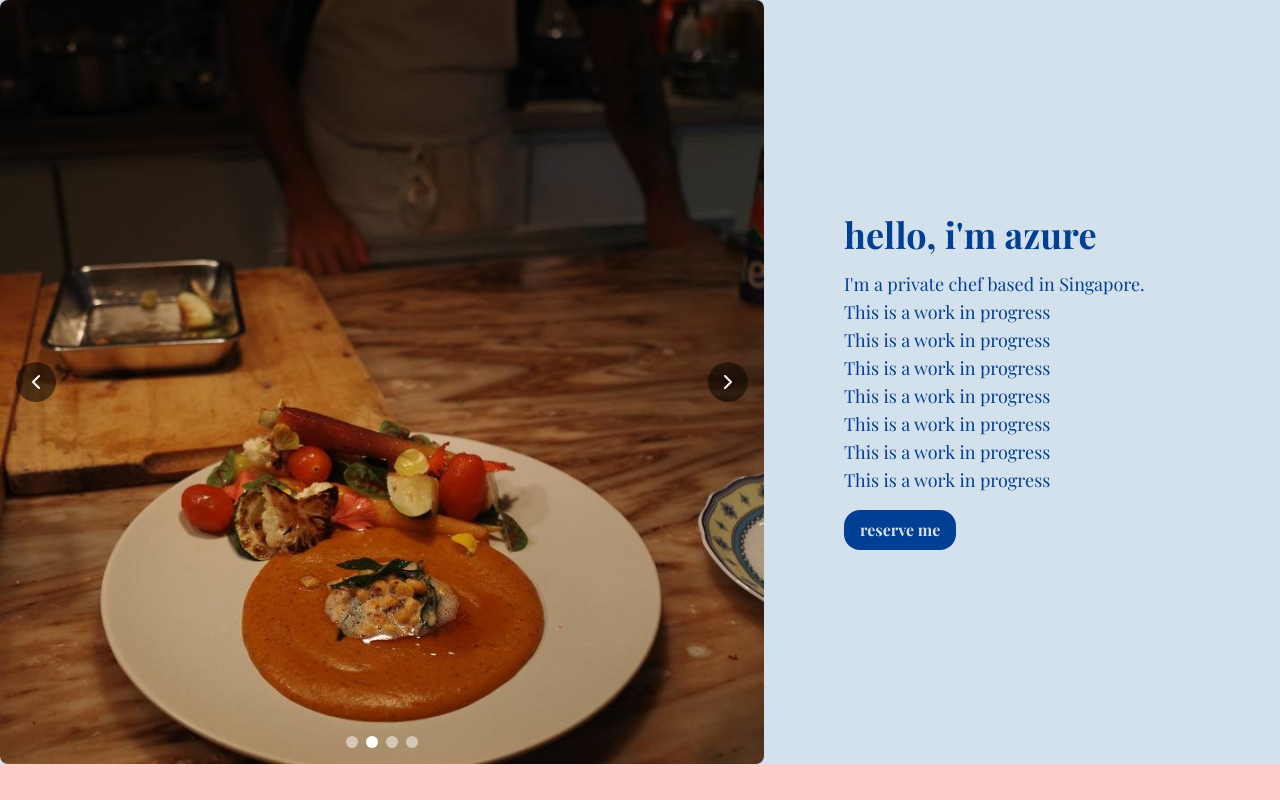
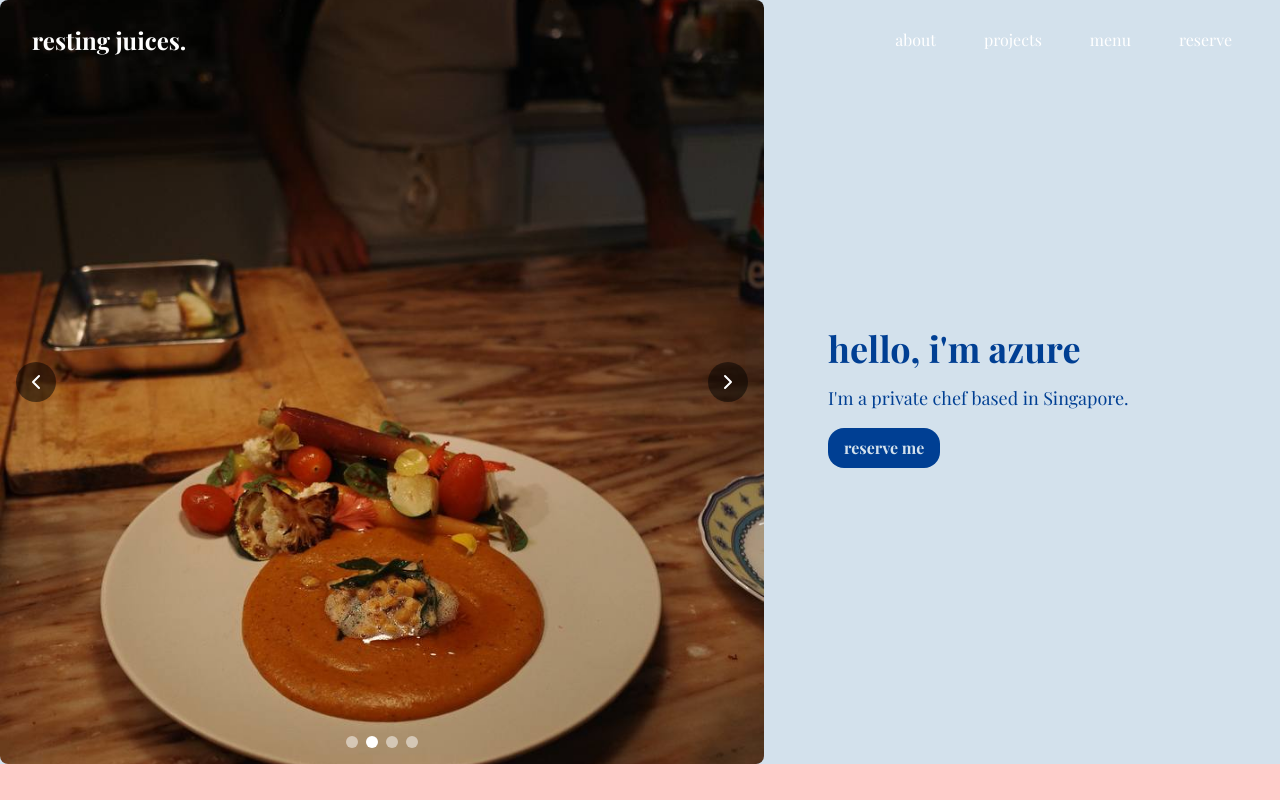
Before and after one commit to ivaanteo/resting-juices, a React (Vite) app: page / in a window 1280 px wide. Shown: the top 800 px of the page. Built offline with nearby package versions, Linux system fonts and the light colour scheme; a web font is replaced by a local one.

Commit message:
add nav bar

```diff
--- a/src/App.tsx
+++ b/src/App.tsx
@@ -1,3 +1,4 @@
+import NavBar from "./components/NavBar";
 import ContactSection from "./sections/ContactSection";
 import DiningSection from "./sections/DiningSection";
 import IntroSection from "./sections/IntroSection";
@@ -7,6 +8,7 @@ function App() {
 
   return (
     <>
+      <NavBar />
       <IntroSection />
       <DiningSection />
       <MenuSection />
--- /dev/null
+++ b/src/components/NavBar.tsx
@@ -0,0 +1,61 @@
+import { useEffect, useState } from "react";
+import { Menu, X } from "lucide-react";
+
+export default function NavBar() {
+  const [isMenuOpen, setIsMenuOpen] = useState<Boolean>(false);
+
+  const toggleMenu = () => {
+    setIsMenuOpen((prev: Boolean) => !prev);
+  };
+
+  const tabs: string[] = ["about", "projects", "menu", "reserve"];
+
+  // listen to screen width and close menu if > 764px
+  useEffect(() => {
+    const handleResize = () => {
+      if (window.innerWidth > 764 && isMenuOpen) {
+        setIsMenuOpen(false);
+      }
+    };
+
+    window.addEventListener("resize", handleResize);
+    return () => window.removeEventListener("resize", handleResize);
+  }, [isMenuOpen]);
+
+  return (
+    <div
+      className={`w-full top-0 z-50 fixed flex flex-col md:flex-row justify-between `}
+    >
+      <div
+        className={`justify-between flex flex-row px-8 py-6 transition-all ease-in-out duration-[500ms] ${
+          isMenuOpen ? "bg-darkPurple" : ""
+        }`}
+      >
+        <button>
+          <h3 className={`text-white`}>resting juices.</h3>
+        </button>
+        <button onClick={toggleMenu}>
+          {isMenuOpen ? (
+            <X size={32} className="text-white" />
+          ) : (
+            <Menu size={32} className="text-white md:opacity-0" />
+          )}
+        </button>
+      </div>
+      <div className={`flex flex-col md:flex-row md:bg-none md:gap-4 md:pr-8`}>
+        {tabs.map((tab: string, index: number) => (
+          <button
+            key={index}
+            // Note: tailwind only allows for static values in transitionDelay
+            style={{ transitionDelay: `${index * 100}ms` }}
+            className={`transition-all duration-[500ms] ease-in-out md:translate-x-0 ${
+              isMenuOpen ? "translate-x-0" : "-translate-x-full"
+            } p-4 md:bg-transparent md:border-none bg-darkPurple hover:text-yellow text-white  border-t-[1px] border-white md:text-white `}
+          >
+            {tab}
+          </button>
+        ))}
+      </div>
+    </div>
+  );
+}
--- a/src/sections/ContactSection.tsx
+++ b/src/sections/ContactSection.tsx
@@ -3,11 +3,12 @@ import Button from "../components/StyledButton";
 export default function ContactSection() {
   return (
     <section>
-      <div className="flex flex-col lg:flex-row lg:justify-around bg-darkPurple py-12">
+      <div className="flex flex-col md:flex-row md:justify-around bg-darkPurple py-12">
         <div className="flex flex-col justify-center text-right py-8 px-16">
           <h1 className="text-yellow">contact me</h1>
           <p className="text-yellow mt-4">
-            I'd love to have a chat to see how I can help you host the perfect night.
+            I'd love to have a chat to see how I can help you host the perfect
+            night.
           </p>
           <Button
             text="email"
@@ -15,7 +16,7 @@ export default function ContactSection() {
             onClick={() => console.log("View Menu clicked!")}
           />
         </div>
-        <div className="flex flex-col justify-center text-center lg:max-w-[512px]">
+        <div className="flex flex-col justify-center text-center md:max-w-[512px]">
           <h1 className="text-yellow">Your phone linging</h1>
           <h1 className="text-yellow">Your phone linging</h1>
           <h1 className="text-yellow">Your phone linging</h1>
--- a/src/sections/DiningSection.tsx
+++ b/src/sections/DiningSection.tsx
@@ -4,7 +4,7 @@ import Button from "../components/StyledButton";
 export default function DiningSection() {
   return (
     <section>
-      <div className="flex flex-col lg:flex-row lg:justify-center bg-lightPink py-12">
+      <div className="flex flex-col md:flex-row md:justify-center bg-lightPink py-12">
         <div className="flex flex-col justify-center text-right py-8 px-16">
           <h1 className="text-darkGreen">how to dine</h1>
           <p className="text-darkGreen mt-4">
@@ -23,7 +23,7 @@ export default function DiningSection() {
             onClick={() => console.log("View Menu clicked!")}
           />
         </div>
-        <div className="flex flex-col justify-center bg-red-500 text-center lg:max-w-[512px]">
+        <div className="flex flex-col justify-center bg-red-500 text-center md:max-w-[512px]">
           <img src={wine} alt="Wine" className="w-full" />
         </div>
       </div>
--- a/src/sections/IntroSection.tsx
+++ b/src/sections/IntroSection.tsx
@@ -8,27 +8,24 @@ import Button from "../components/StyledButton";
 const IntroSection = () => {
   return (
     <section>
-      <div className="flex flex-col lg:flex-row-reverse bg-lightBlue">
-        <div className="flex flex-col justify-center py-8 px-20 lg:min-w-96 lg:flex-grow">
+      <div className="flex flex-col md:flex-row-reverse bg-lightBlue">
+        <div className="flex flex-col justify-center pb-24 pt-32 px-16 md:min-w-96 md:flex-grow">
           <h1 className="text-darkBlue">hello, i'm azure</h1>
           <p className="text-darkBlue mt-4">
             I'm a private chef based in Singapore.
           </p>
-          <p className="text-darkBlue">This is a work in progress</p>
-          <p className="text-darkBlue">This is a work in progress</p>
-          <p className="text-darkBlue">This is a work in progress</p>
-          <p className="text-darkBlue">This is a work in progress</p>
-          <p className="text-darkBlue">This is a work in progress</p>
-          <p className="text-darkBlue">This is a work in progress</p>
-          <p className="text-darkBlue">This is a work in progress</p>
+
           <Button
             text="reserve me"
             className="bg-darkBlue text-lightBlue hover:bg-darkPurple transition-all mt-4 transform hover:scale-105 duration-300 ease-in-out"
             onClick={() => console.log("View Menu clicked!")}
           />
         </div>
-        <div className="flex flex-col justify-center text-center lg:max-w-[764px]">
-          <ImageCarousel images={[landing1, landing2, landing3, landing4]} imageAspect="square" />
+        <div className="flex flex-col justify-center text-center md:max-w-[764px]">
+          <ImageCarousel
+            images={[landing1, landing2, landing3, landing4]}
+            imageAspect="square"
+          />
         </div>
       </div>
     </section>
--- a/src/sections/MenuSection.tsx
+++ b/src/sections/MenuSection.tsx
@@ -4,7 +4,7 @@ import Button from "../components/StyledButton";
 export default function MenuSection() {
   return (
     <section>
-      <div className="flex flex-col lg:flex-row-reverse lg:justify-center bg-lightGreen py-12">
+      <div className="flex flex-col md:flex-row-reverse md:justify-center bg-lightGreen py-12">
         <div className="flex flex-col justify-center text-left py-8 px-16">
           <h1 className="text-darkPurple">menu</h1>
           <p className="text-darkPurple mt-4">
@@ -18,7 +18,7 @@ export default function MenuSection() {
             onClick={() => console.log("View Menu clicked!")}
           />
         </div>
-        <div className="flex flex-col justify-center text-center lg:max-w-[764px] py-8 px-16">
+        <div className="flex flex-col justify-center text-center md:max-w-[764px] py-8 px-16">
           <img src={menuGroup} alt="menu" className="w-full" />
         </div>
       </div>
```
